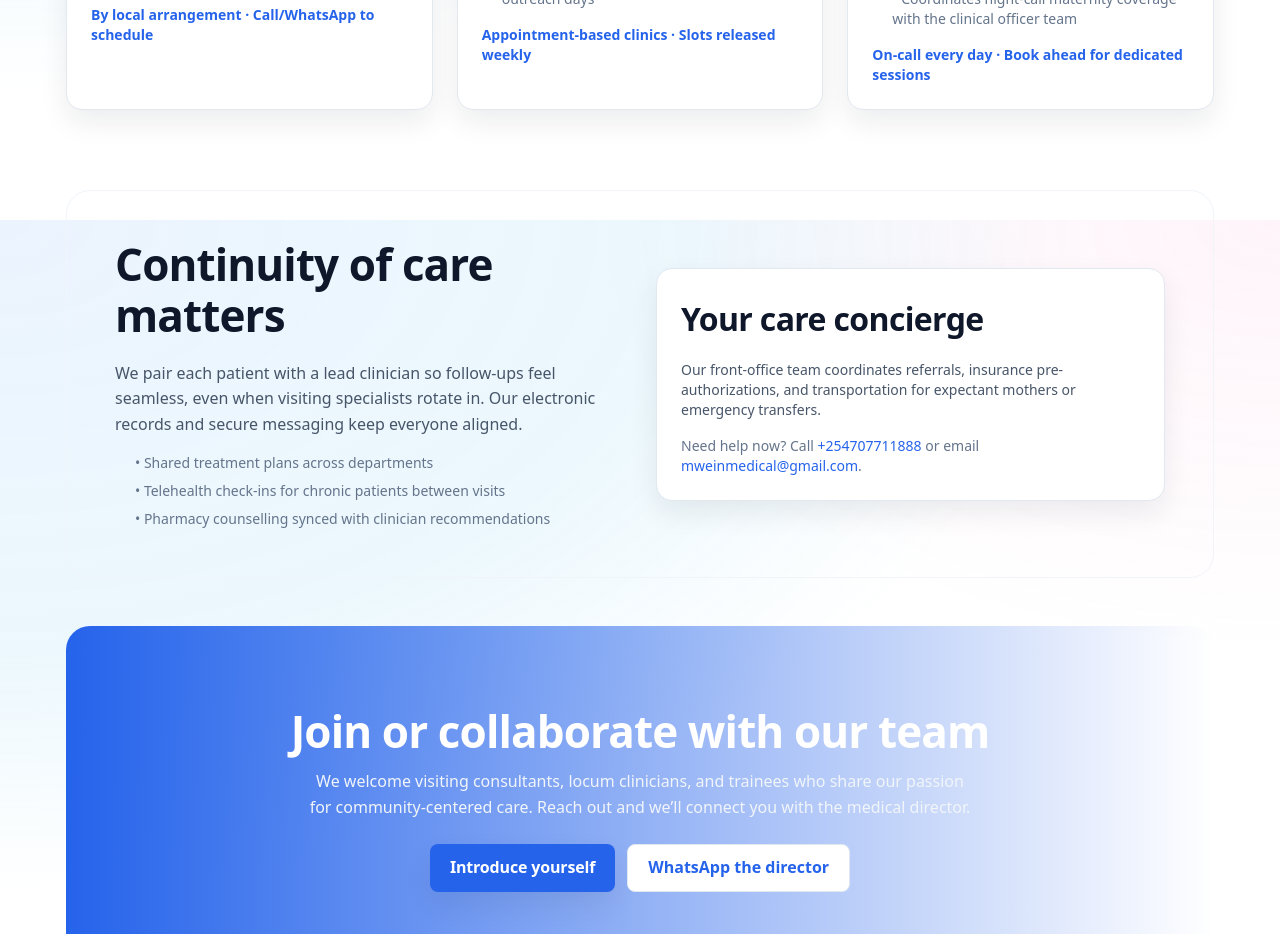
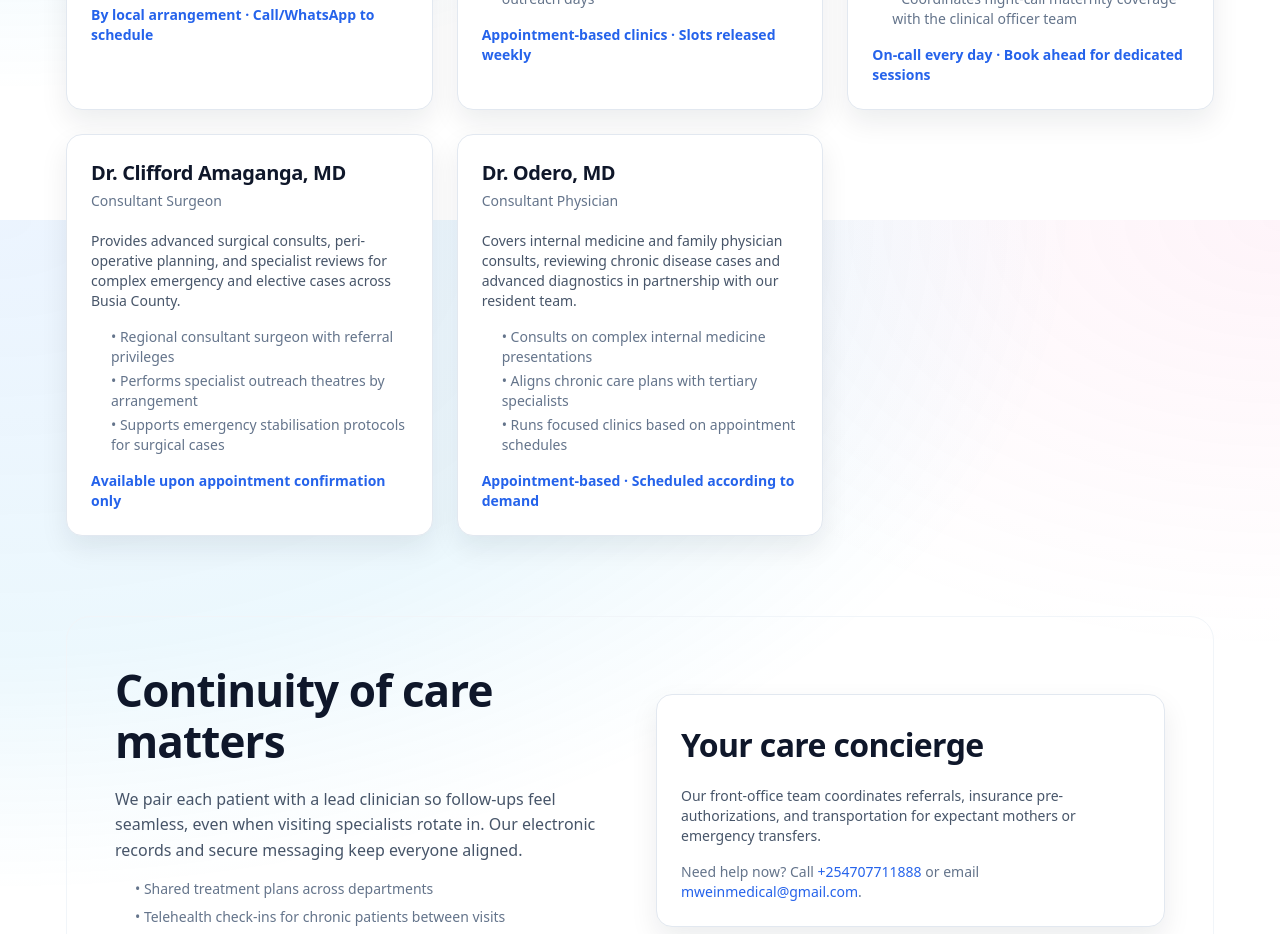
Before and after one commit to mbiti001/mwein-medical, a Next.js app: page /providers in a window 1280 px wide. Shown: the part 1380-2314 px from the top of the page. Built offline with nearby package versions, Linux system fonts and the light colour scheme; no server answers.

Commit message:
Add consultant specialists to provider roster

```diff
--- a/app/providers/page.tsx
+++ b/app/providers/page.tsx
@@ -21,6 +21,20 @@ const providerProfiles = [
     bio: 'Supports mothers through antenatal visits, labour referrals, and postnatal follow-ups, ensuring respectful maternity care around the clock.',
     highlights: ['Skilled in labour support and postpartum monitoring', 'Counsels on newborn care, breastfeeding, and family planning', 'Coordinates night-call maternity coverage with the clinical officer team'],
     availability: 'On-call every day · Book ahead for dedicated sessions'
+  },
+  {
+    name: 'Dr. Clifford Amaganga, MD',
+    title: 'Consultant Surgeon',
+    bio: 'Provides advanced surgical consults, peri-operative planning, and specialist reviews for complex emergency and elective cases across Busia County.',
+    highlights: ['Regional consultant surgeon with referral privileges', 'Performs specialist outreach theatres by arrangement', 'Supports emergency stabilisation protocols for surgical cases'],
+    availability: 'Available upon appointment confirmation only'
+  },
+  {
+    name: 'Dr. Odero, MD',
+    title: 'Consultant Physician',
+    bio: 'Covers internal medicine and family physician consults, reviewing chronic disease cases and advanced diagnostics in partnership with our resident team.',
+    highlights: ['Consults on complex internal medicine presentations', 'Aligns chronic care plans with tertiary specialists', 'Runs focused clinics based on appointment schedules'],
+    availability: 'Appointment-based · Scheduled according to demand'
   }
 ]
 
```
